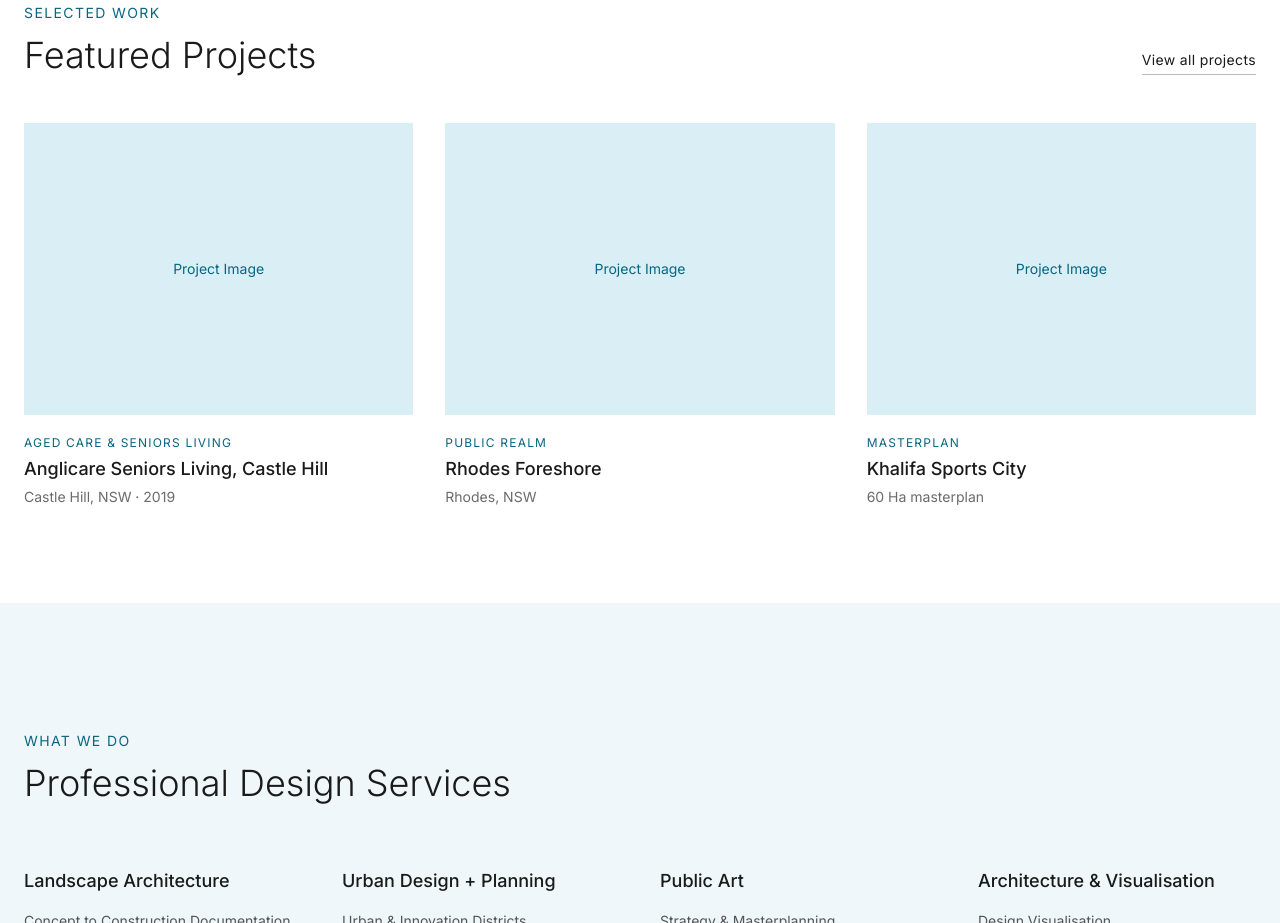
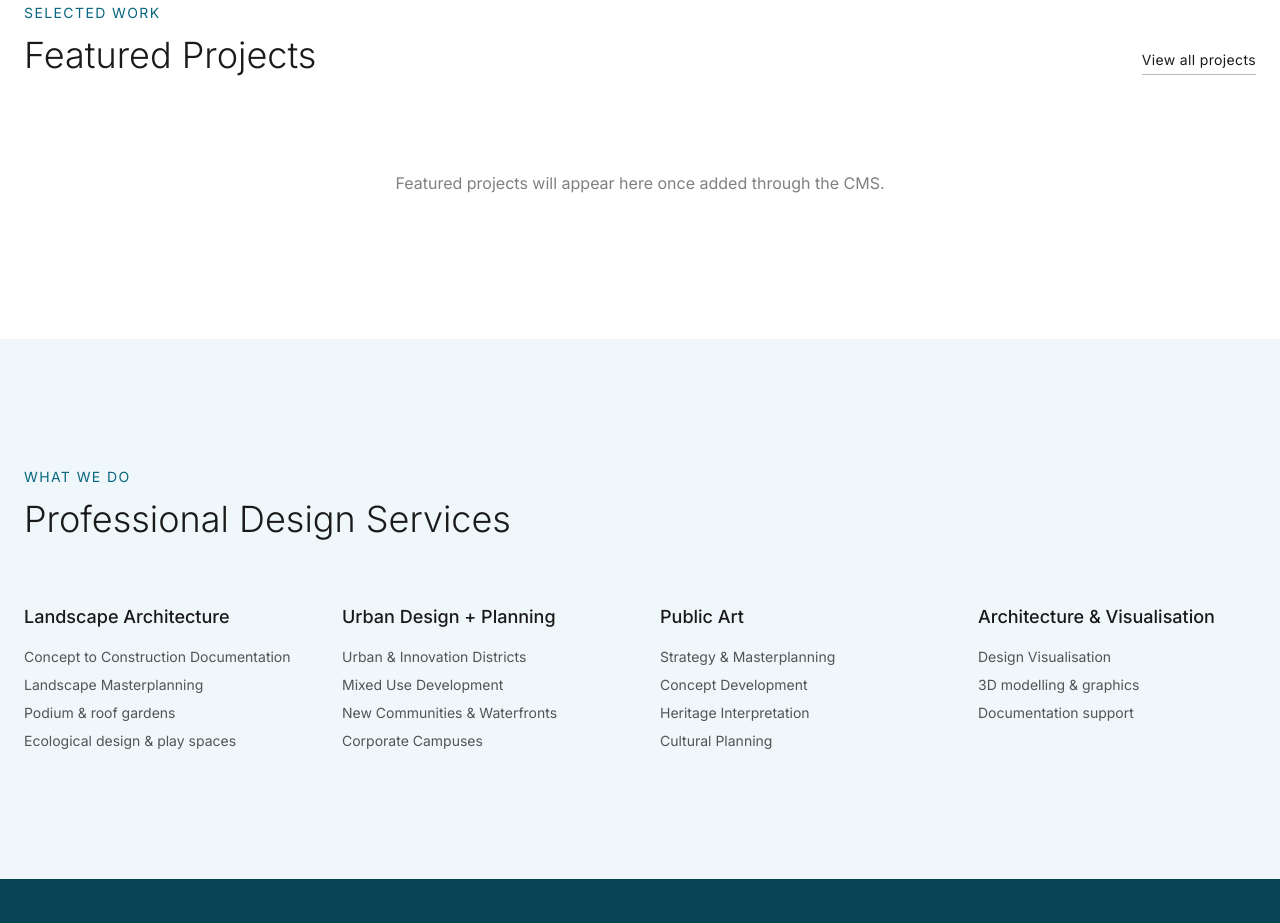
Before and after one commit to SiteImageLA/site-image-website, a plain HTML site: page index.html in a window 1280 px wide. Shown: the part 1539-2462 px from the top of the page. Drawn offline with nearby package versions, Linux system fonts and the light colour scheme.

Commit message:
Update index.html

```diff
--- a/index.html
+++ b/index.html
@@ -119,33 +119,8 @@
         </a>
       </div>
 
-      <div class="grid md:grid-cols-2 lg:grid-cols-3 gap-8">
-        <a href="project-template.html" class="group">
-          <div class="aspect-[4/3] bg-brand-100 mb-5 overflow-hidden">
-            <div class="w-full h-full flex items-center justify-center text-brand-600 text-sm">Project Image</div>
-          </div>
-          <p class="text-xs tracking-widest uppercase text-brand-600 mb-1">Aged Care & Seniors Living</p>
-          <h3 class="text-lg font-medium group-hover:text-brand-600 transition">Anglicare Seniors Living, Castle Hill</h3>
-          <p class="text-sm text-charcoal-800/70 mt-1">Castle Hill, NSW · 2019</p>
-        </a>
-
-        <a href="#" class="group">
-          <div class="aspect-[4/3] bg-brand-100 mb-5 overflow-hidden">
-            <div class="w-full h-full flex items-center justify-center text-brand-600 text-sm">Project Image</div>
-          </div>
-          <p class="text-xs tracking-widest uppercase text-brand-600 mb-1">Public Realm</p>
-          <h3 class="text-lg font-medium group-hover:text-brand-600 transition">Rhodes Foreshore</h3>
-          <p class="text-sm text-charcoal-800/70 mt-1">Rhodes, NSW</p>
-        </a>
-
-        <a href="#" class="group">
-          <div class="aspect-[4/3] bg-brand-100 mb-5 overflow-hidden">
-            <div class="w-full h-full flex items-center justify-center text-brand-600 text-sm">Project Image</div>
-          </div>
-          <p class="text-xs tracking-widest uppercase text-brand-600 mb-1">Masterplan</p>
-          <h3 class="text-lg font-medium group-hover:text-brand-600 transition">Khalifa Sports City</h3>
-          <p class="text-sm text-charcoal-800/70 mt-1">60 Ha masterplan</p>
-        </a>
+      <div class="text-center py-12 text-charcoal-800/60">
+        Featured projects will appear here once added through the CMS.
       </div>
     </div>
   </section>
```
